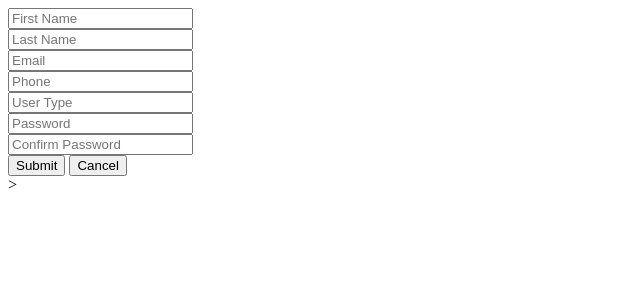
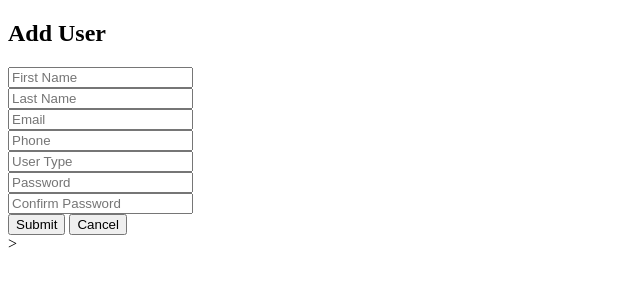
Before and after one commit to sami-mai/theKitchen, a plain HTML site: page user_management/add.html in a window 1280 px wide. Shown: the whole page, without its empty margins (0-640 px from the left). Drawn offline with Linux system fonts and the light colour scheme.

Commit message:
Add class card-right

```diff
--- a/user_management/add.html
+++ b/user_management/add.html
@@ -13,6 +13,8 @@
 
 <body>
 
+    <div class="card-right">
+    <h2 class="title">Add User</h2>
   <!-- Add User Form -->
   <form>
     <div class="input-area">
@@ -39,6 +41,7 @@
       <button class="btn btn-shape btn-color" type="submit">Submit</button>
       <button class="btn btn-shape btn-color" type="button">Cancel</button>
   </form>
+    </div>
 
 </body>
 
```
